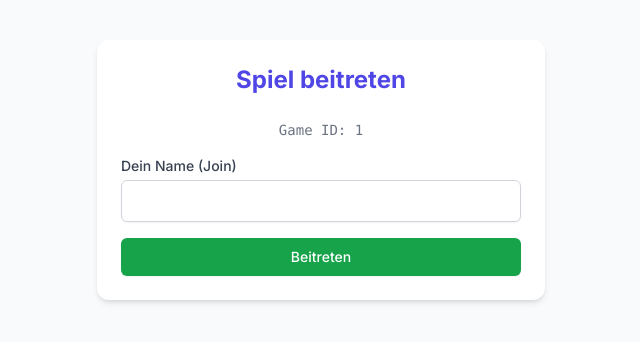
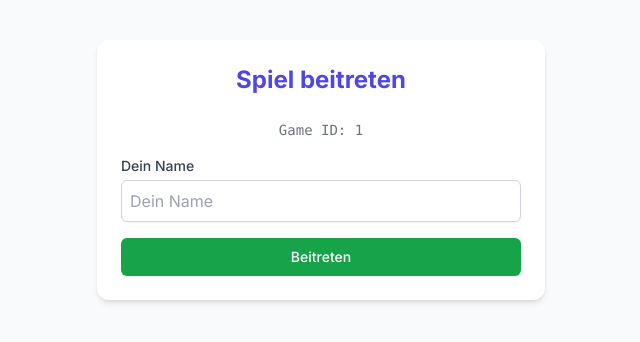
Before and after one commit to mschmiedel/impostor-game, a Next.js app: page /join/1 in a window 1280 px wide. Shown: the top 342 px of the page, without its empty margins (319-959 px from the left). Built offline with nearby package versions, Linux system fonts and the light colour scheme.

Commit message:
Fix dark mode

```diff
--- a/src/app/join/[gameId]/page.tsx
+++ b/src/app/join/[gameId]/page.tsx
@@ -59,12 +59,13 @@ export default function JoinGame() {
 
         <form onSubmit={handleJoin} className="space-y-4">
           <div>
-            <label className="block text-sm font-medium text-gray-700 dark:text-gray-300">{t("yourName")} (Join)</label>
+            <label className="block text-sm font-medium text-gray-700 dark:text-gray-300 mb-1">{t("yourName")}</label>
             <input
               data-testid="join-player-name-input"
               type="text"
               required
-              className="mt-1 block w-full rounded-md border-gray-300 dark:border-slate-600 shadow-sm focus:border-indigo-300 focus:ring focus:ring-indigo-200 focus:ring-opacity-50 p-2 border text-gray-900 dark:text-white bg-white dark:bg-slate-700"
+              className="mt-1 block w-full rounded-md border-gray-300 dark:border-slate-600 shadow-sm focus:border-indigo-300 focus:ring focus:ring-indigo-200 focus:ring-opacity-50 p-2 border text-gray-900 dark:text-white bg-white dark:bg-slate-700 dark:placeholder-gray-400 transition-colors"
+              placeholder={t("yourName")}
               value={name}
               onChange={(e) => setName(e.target.value)}
             />
```
